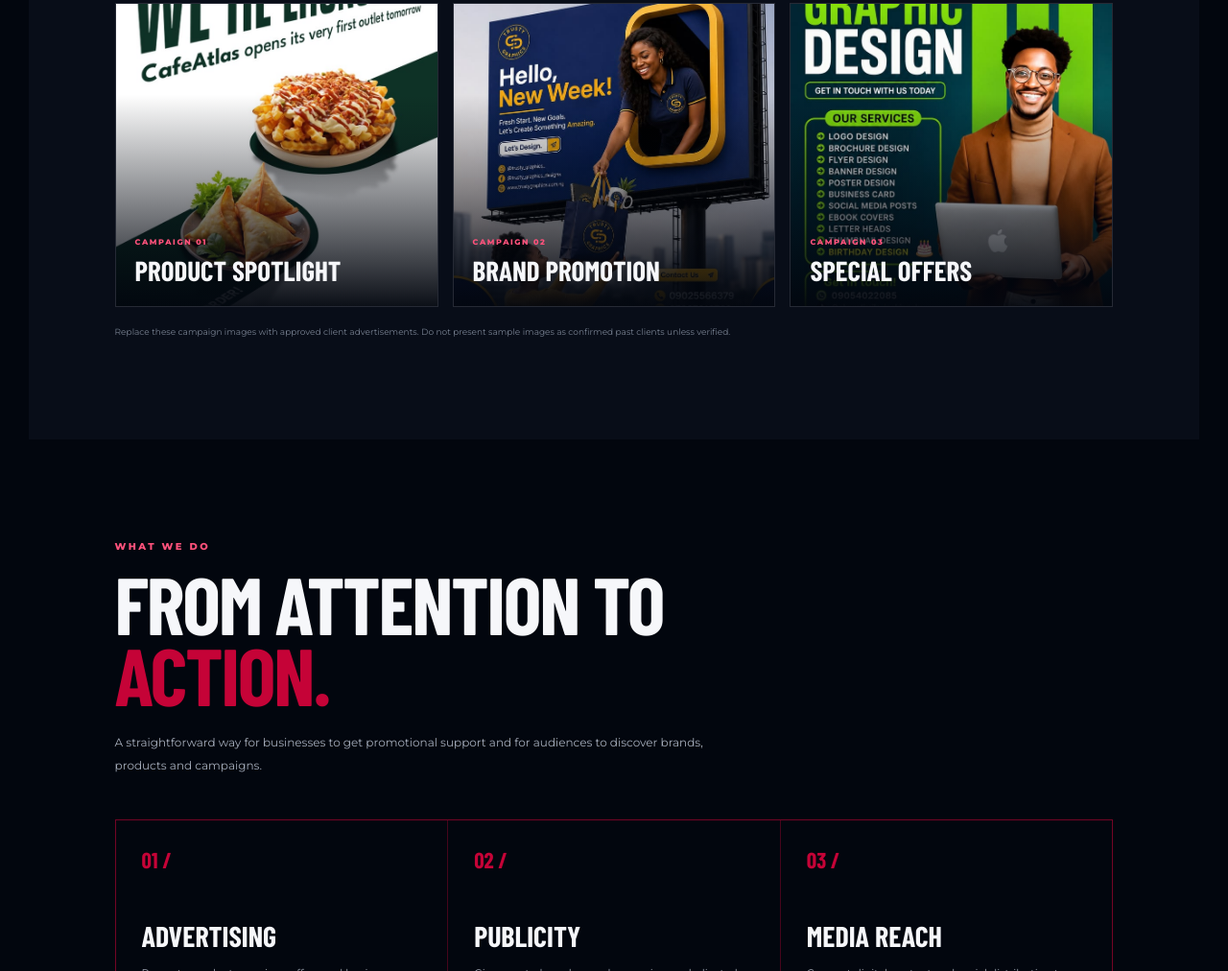
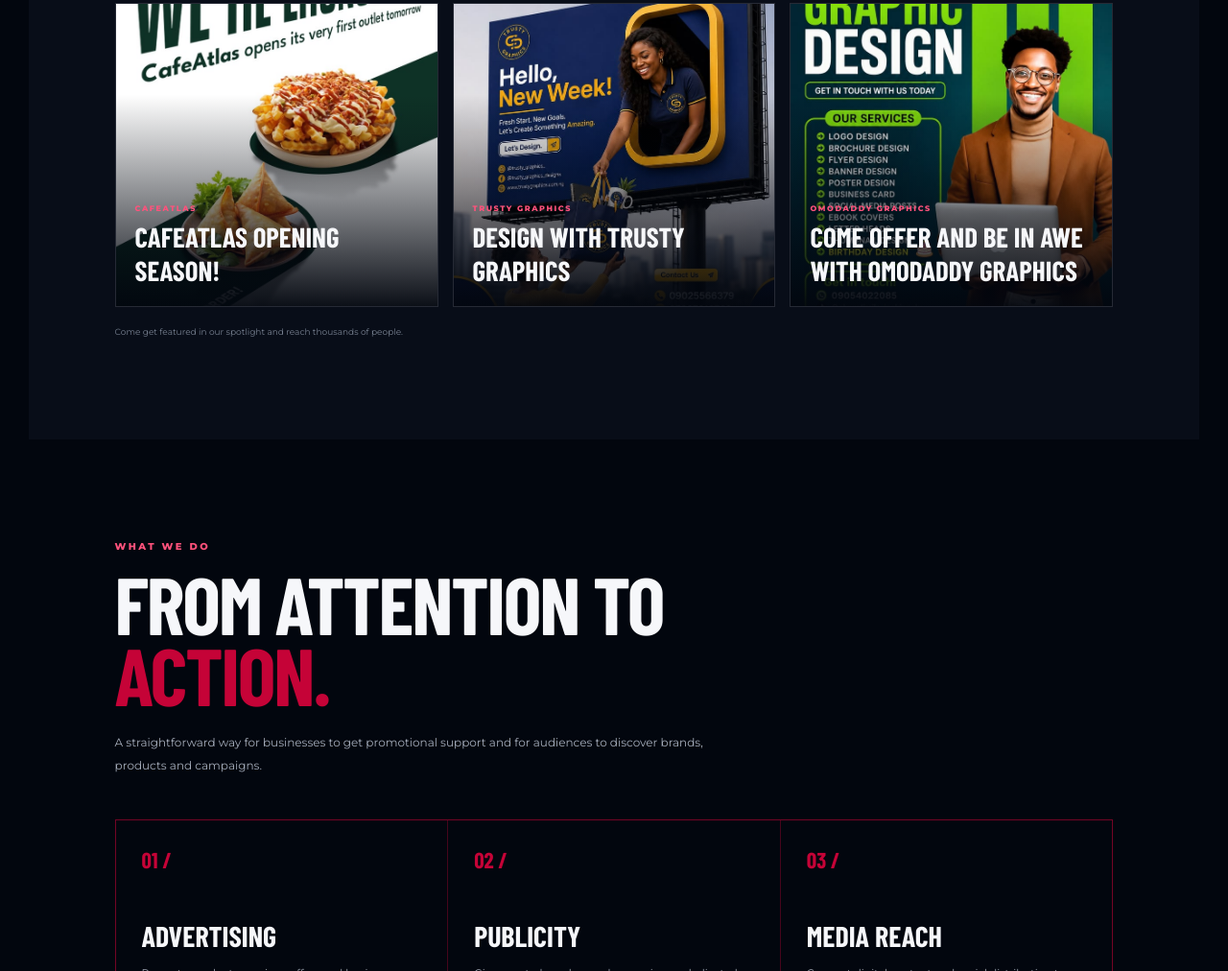
Before and after one commit to maleek-lk/Thrill-Media-, a plain HTML site: page index.html in a window 1280 px wide. Shown: the part 2092-3104 px from the top of the page at 96% size. Drawn offline with nearby package versions, Linux system fonts and the light colour scheme; a web font is replaced by a local one.

Commit message:
Update index.html

```diff
--- a/index.html
+++ b/index.html
@@ -1232,9 +1232,9 @@
 
       <div class="ad-caption">
 
-        <small>Campaign 01</small>
+        <small>CafeAtlas</small>
 
-        <h3>Product Spotlight</h3>
+        <h3>CafeAtlas Opening Season!</h3>
 
       </div>
 
@@ -1250,9 +1250,9 @@
 
       <div class="ad-caption">
 
-        <small>Campaign 02</small>
+        <small>Trusty Graphics</small>
 
-        <h3>Brand Promotion</h3>
+        <h3>Design with Trusty Graphics</h3>
 
       </div>
 
@@ -1268,9 +1268,9 @@
 
       <div class="ad-caption">
 
-        <small>Campaign 03</small>
+        <small>OmoDaddy Graphics</small>
 
-        <h3>Special Offers</h3>
+        <h3>Come Offer and be in Awe with OmoDaddy Graphics</h3>
 
       </div>
 
@@ -1279,9 +1279,7 @@
   </div>
 
   <p class="ad-footnote">
-    Replace these campaign images with approved client
-    advertisements. Do not present sample images as
-    confirmed past clients unless verified.
+    Come get featured in our spotlight and reach thousands of people.
   </p>
 
 </section>
```
